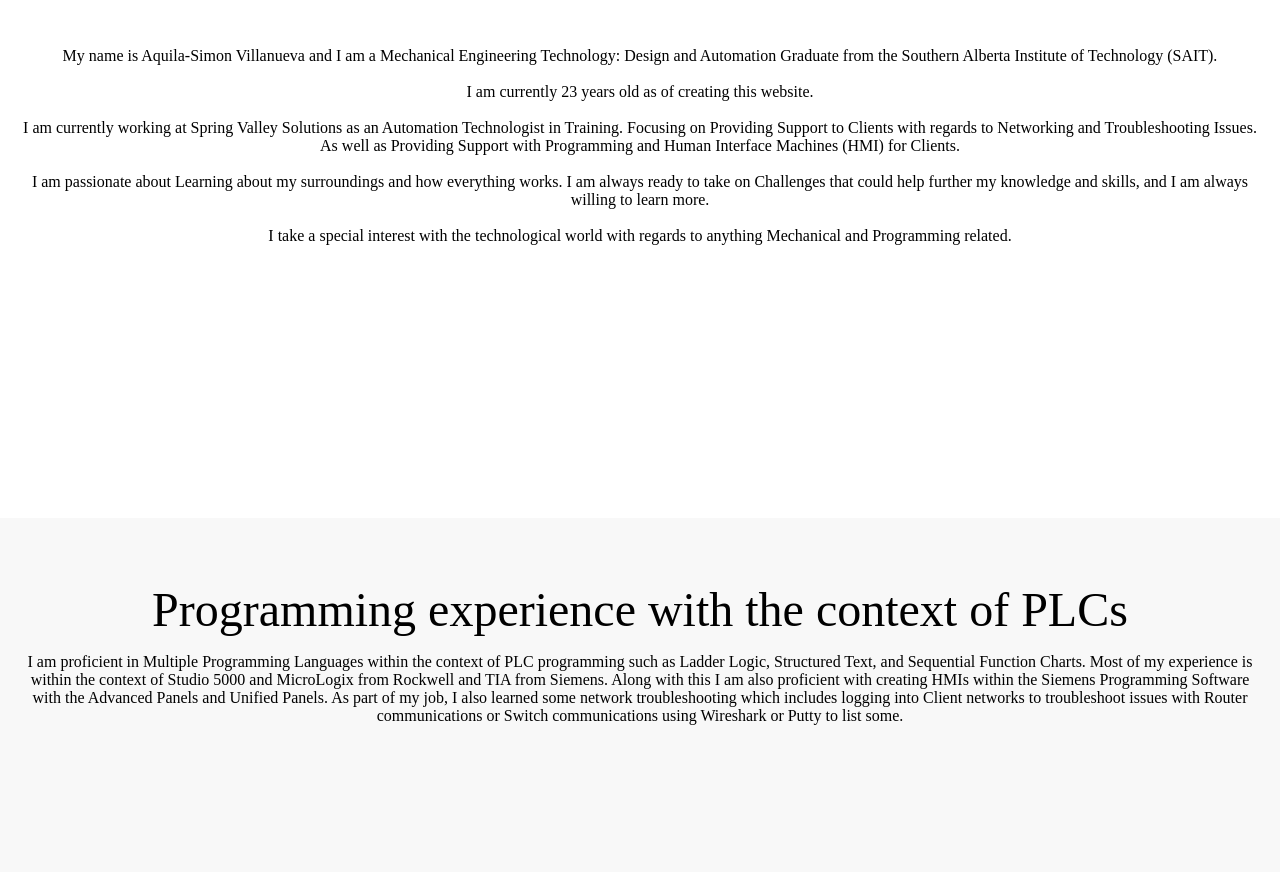
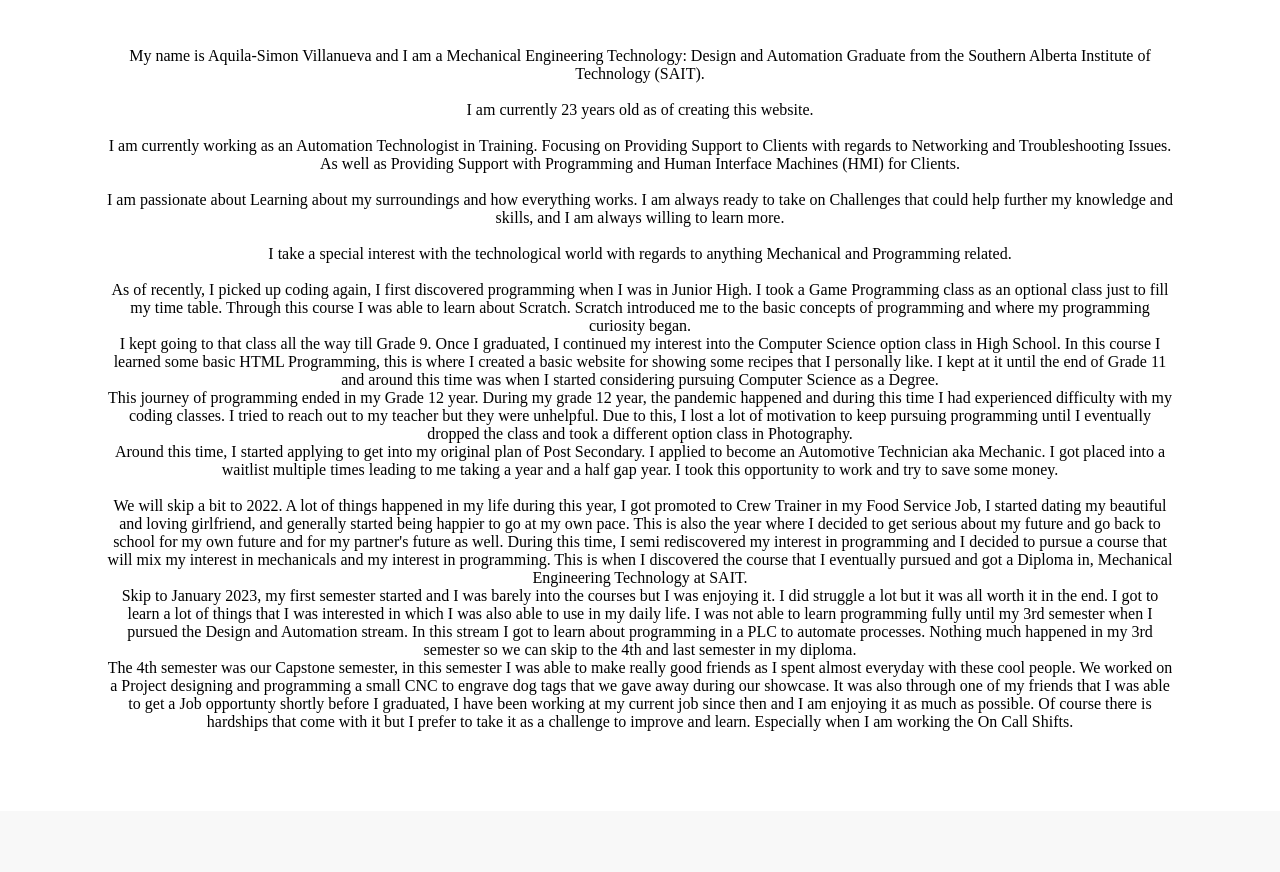
Before and after one commit to Aquila-Simon/SimonVillanueva, a plain HTML site: page index.html in a window 1280 px wide. Shown: the part 927-1799 px from the top of the page. Drawn offline with Linux system fonts and the light colour scheme.

Commit message:
Added more info in my About Me Section

```diff
--- a/index.html
+++ b/index.html
@@ -60,7 +60,7 @@
         <p class="subtitle">Get to know more about me!</p>
         </div>
         <br>
-        <div style="text-align: center;">
+        <div style="text-align: center;" class="bio">
             <p>
                 My name is Aquila-Simon Villanueva and I am a Mechanical Engineering Technology: Design and Automation Graduate from the Southern Alberta Institute of Technology (SAIT).
             </p>
@@ -70,7 +70,7 @@
             </p>
             <br>
             <p>
-                I am currently working at Spring Valley Solutions as an Automation Technologist in Training. Focusing on Providing Support to Clients with regards to Networking and Troubleshooting Issues. As well as Providing Support with Programming and Human Interface Machines (HMI) for Clients.
+                I am currently working as an Automation Technologist in Training. Focusing on Providing Support to Clients with regards to Networking and Troubleshooting Issues. As well as Providing Support with Programming and Human Interface Machines (HMI) for Clients.
             </p>
             <br>
             <p>
@@ -79,6 +79,29 @@
             <br>
             <p>
                 I take a special interest with the technological world with regards to anything Mechanical and Programming related.
+            </p>
+            <br>
+            <p>
+                As of recently, I picked up coding again, I first discovered programming when I was in Junior High. I took a Game Programming class as an optional class just to fill my time table. Through this course I was able to learn about Scratch. Scratch introduced me to the basic concepts of programming and where my programming curiosity began.
+            </p>
+            <p>
+                I kept going to that class all the way till Grade 9. Once I graduated, I continued my interest into the Computer Science option class in High School. In this course I learned some basic HTML Programming, this is where I created a basic website for showing some recipes that I personally like. I kept at it until the end of Grade 11 and around this time was when I started considering pursuing Computer Science as a Degree.
+            </p>
+            <p>
+                This journey of programming ended in my Grade 12 year. During my grade 12 year, the pandemic happened and during this time I had experienced difficulty with my coding classes. I tried to reach out to my teacher but they were unhelpful. Due to this, I lost a lot of motivation to keep pursuing programming until I eventually dropped the class and took a different option class in Photography.
+            </p>
+            <p>
+                Around this time, I started applying to get into my original plan of Post Secondary. I applied to become an Automotive Technician aka Mechanic. I got placed into a waitlist multiple times leading to me taking a year and a half gap year. I took this opportunity to work and try to save some money.
+            </p>
+            <br>
+            <p>
+                We will skip a bit to 2022. A lot of things happened in my life during this year, I got promoted to Crew Trainer in my Food Service Job, I started dating my beautiful and loving girlfriend, and generally started being happier to go at my own pace. This is also the year where I decided to get serious about my future and go back to school for my own future and for my partner's future as well. During this time, I semi rediscovered my interest in programming and I decided to pursue a course that will mix my interest in mechanicals and my interest in programming. This is when I discovered the course that I eventually pursued and got a Diploma in, Mechanical Engineering Technology at SAIT.
+            </p>
+            <p>
+                Skip to January 2023, my first semester started and I was barely into the courses but I was enjoying it. I did struggle a lot but it was all worth it in the end. I got to learn a lot of things that I was interested in which I was also able to use in my daily life. I was not able to learn programming fully until my 3rd semester when I pursued the Design and Automation stream. In this stream I got to learn about programming in a PLC to automate processes. Nothing much happened in my 3rd semester so we can skip to the 4th and last semester in my diploma.
+            </p>
+            <p>
+                The 4th semester was our Capstone semester, in this semester I was able to make really good friends as I spent almost everyday with these cool people. We worked on a Project designing and programming a small CNC to engrave dog tags that we gave away during our showcase. It was also through one of my friends that I was able to get a Job opportunty shortly before I graduated, I have been working at my current job since then and I am enjoying it as much as possible. Of course there is hardships that come with it but I prefer to take it as a challenge to improve and learn. Especially when I am working the On Call Shifts.
             </p>
         </div>
         </section>
--- a/style.css
+++ b/style.css
@@ -119,3 +119,8 @@ section:nth-of-type(odd) {
 section:nth-of-type(even) {
     background-color: #ffffff;
 }
+section .bio {
+    margin-bottom: 16px;
+    padding: 0px 16px;
+    max-width: 1100px;
+}
```
